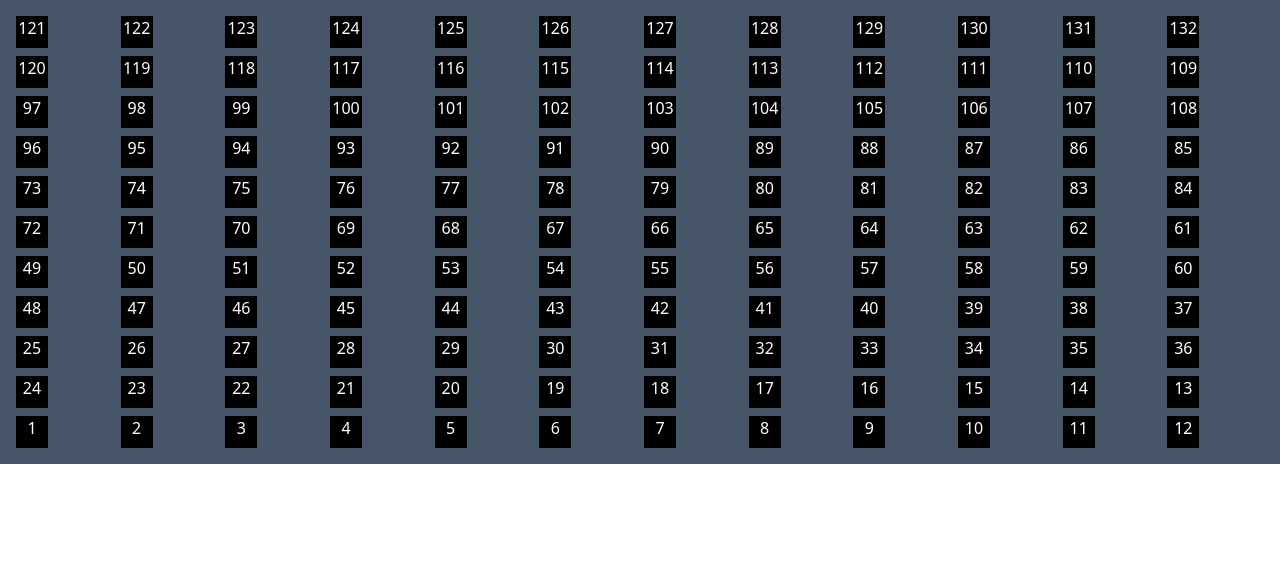
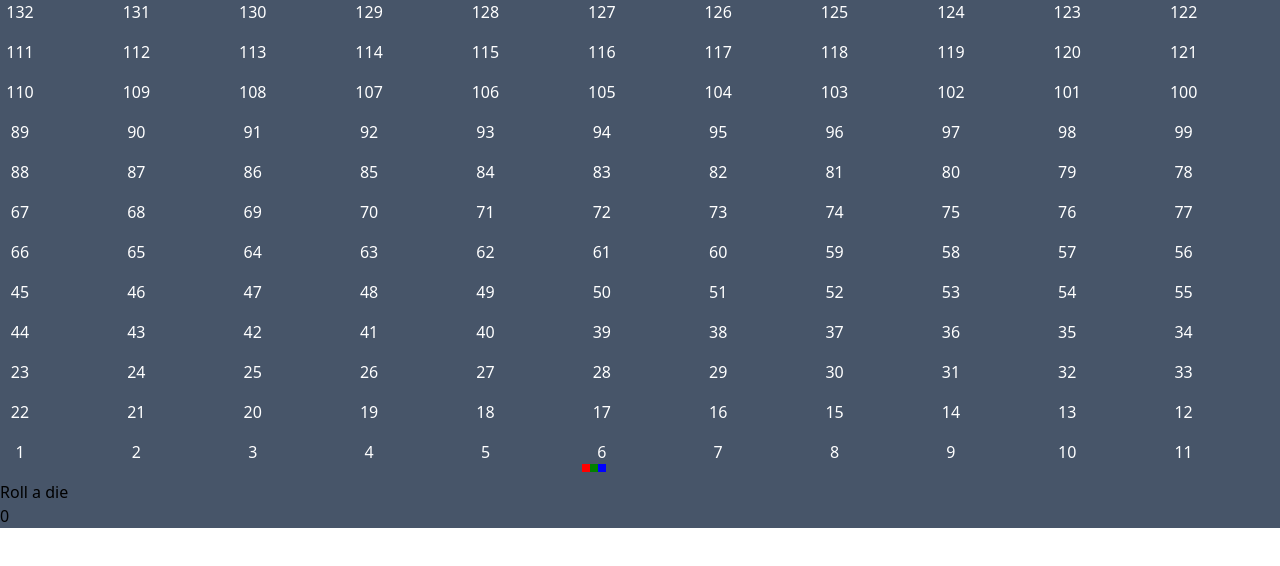
Before and after one commit to nandan-varma/vaikuntapali, a Next.js app: page /board in a window 1280 px wide. Shown: the top 566 px of the page. Built offline with nearby package versions, Linux system fonts and the light colour scheme.

Commit message:
added canvas and dice logic

```diff
--- /dev/null
+++ b/components/Background.tsx
@@ -0,0 +1,35 @@
+import React, { useRef, useEffect } from 'react';
+
+interface BackgroundProps{
+  board: Array<number>;
+  h: number;
+  w: number;
+}
+
+export const Background = ({ board,h,w }: BackgroundProps) => {
+  const canvasRef = useRef<HTMLCanvasElement>(null);
+  console.log(board);
+
+  useEffect(() => {
+    const canvas: HTMLCanvasElement  = canvasRef.current!;
+    const ctx = canvas.getContext('2d')!;
+
+    const squareSize = 36;
+    const gridWidth = 10 * squareSize;
+    const gridHeight = 10 * squareSize;
+
+    canvas.width = gridWidth;
+    canvas.height = gridHeight;
+    let locX =0;
+    let locY =0;
+    board.map((block:number,index: number)=>{
+      ctx.fillText(block.toString(),locX,locY,squareSize);
+      locX+=squareSize;
+      if((index)%w ==0 ){
+        locY+=squareSize;
+      }
+    })
+  }, [board]);
+
+  return <canvas className='p-4' ref={canvasRef} />;
+};
--- a/pages/board.tsx
+++ b/pages/board.tsx
@@ -1,50 +1,133 @@
-import { CSSProperties } from "react";
+import { CSSProperties, useEffect, useState } from "react";
+import {Background} from '../components/Background'
+
+interface PieceType {
+    color: "red" | "green" | "blue";
+    location: number
+}
 
 interface BlockType {
     num: number;
+    pieceList: Array<PieceType>
 }
 
-function Block({ num }: BlockType) {
+interface ObstacleType {
+    type: "ladder" | "snake";
+    start: number;
+    end: number
+}
+
+function Piece({ color }: PieceType) {
+    let PieceStyle: CSSProperties = {
+        backgroundColor: color,
+        animation: 'ease-out',
+        animationDuration: '250ms'
+    }
     return (
         <>
-            <div className="h-8 w-8 bg-primary text-center text-secondary">{num}</div>
+            <div className="h-2 w-2" style={PieceStyle}>
+            </div>
+        </>
+    )
+}
+
+function Block({ num, pieceList }: BlockType) {
+    return (
+        <>
+            <div
+                className="h-10 w-10 bg-transparent text-center text-secondary">
+                <p>{num}</p>
+                {pieceList.length !== 0 &&
+                    <div className="flex">{
+                        pieceList.map((piece) => {
+                            return (
+                                <Piece key={piece.color} color={piece.color} location={piece.location} />
+                            )
+                        })
+                    }</div>
+                }
+            </div>
         </>
     )
 }
 
 export default function Board() {
-    let board: Array<number> = [];
-    let h: number = 13;
-    let w: number = 12;
-    let invert: boolean = (h%2==0) ? false : true;
+    let [board,SetBoard] = useState<Array<number>>([]);
+    let [die,SetDie] = useState<number>(0);
+    let [currentPlayer,SetCurrentPlayer]  = useState<"red"|"green"|"blue">("red");
+    let [pieces, SetPieces] = useState<PieceType[]>([
+        { color: "red", location: 6 },
+        { color: "green", location: 6 },
+        { color: "blue", location: 6 },
+    ]);
+    let ObstacleMap: Array<ObstacleType> = [
+        { type: "ladder", start: 16, end: 28 },
+        { type: "ladder", start: 19, end: 39 },
+        { type: "snake", start: 46, end: 26 },
+    ];
+    const UpdatePieceLocation = (color: string, num: number) => {
+        let t = [...pieces];
+        let tempPos = t.filter((p) => {
+            return p.color == color
+        })[0].location + num;
+        let o = ObstacleMap.filter((ob) => {
+            return tempPos == ob.start
+        })
+        if (o.length !== 0) {
+            tempPos = o[0].end;
+        }
+        t.filter((p) => {
+            return p.color == color
+        })[0].location = tempPos;
+        SetPieces(t);
+    }
+    // UpdatePieceLocation("red")
+    let h: number = 14;
+    let w: number = 11;
+    let invert: boolean = (h % 2 == 0) ? false : true;
     const GridCss: CSSProperties = {
-        gridTemplateColumns: `repeat(${w},minmax(0,1fr))`
+        gridTemplateColumns: `repeat(${w},minmax(0,1fr))`,
     }
-    for (let x = h-3; x > -1; x--) {
+    const ResetBoard = (h:number,w:number)=>{
+        let temp_board : Array<number> = [];
+        for (let x = h - 3; x > -1; x--) {
             if (invert) {
                 for (let y = 1; y < w + 1; y++) {
-                board.push(x * w + y);
+                    temp_board.push(x * w + y);
                 }
             } else {
                 for (let y = w; y > 0; y--) {
-                board.push(x * w + y);
+                    temp_board.push(x * w + y);
                 }
             }
             invert = !invert;
+            SetBoard(temp_board);
         }
+    }
+    useEffect(()=>{
+        ResetBoard(h,w);
+    },[])
     return (
+        <div className="relative  bg-slate-600">
+            <div className="p-0 grid gap-0" style={GridCss}>
                 <>
-            <div className="p-4  bg-slate-600 grid gap-2" style={GridCss}>
-                {
+                {(board.length !== 0) &&
                     board.map((i) => {
                         return (
-                            <>
-                                <Block key={i} num={i} />
-                            </>
+                            <Block key={i} num={i} pieceList={pieces.filter((p: PieceType) => { return p.location == i })} />
                             )
                         })
                     }
+                </>
+            {/* <Background board={board} h={h} w={w}/> */}
             </div>
-        </>
+            <button onClick={() => {
+                let d = Math.floor(1 + Math.random()*5)
+                UpdatePieceLocation("red", d);
+                console.log(d);
+                SetDie(d);
+                }}>Roll a die</button>
+                <p>{die}</p>
+        </div>
     )
 }
--- a/tsconfig.json
+++ b/tsconfig.json
@@ -18,6 +18,6 @@
       "@/*": ["./*"]
     }
   },
-  "include": ["next-env.d.ts", "**/*.ts", "**/*.tsx"],
+  "include": ["next-env.d.ts", "**/*.ts", "**/*.tsx", "components/Background.tsx"],
   "exclude": ["node_modules"]
 }
```
Also changed, not shown: public/ladder.png (added). Lines whose indentation alone changed are shown as unchanged.
